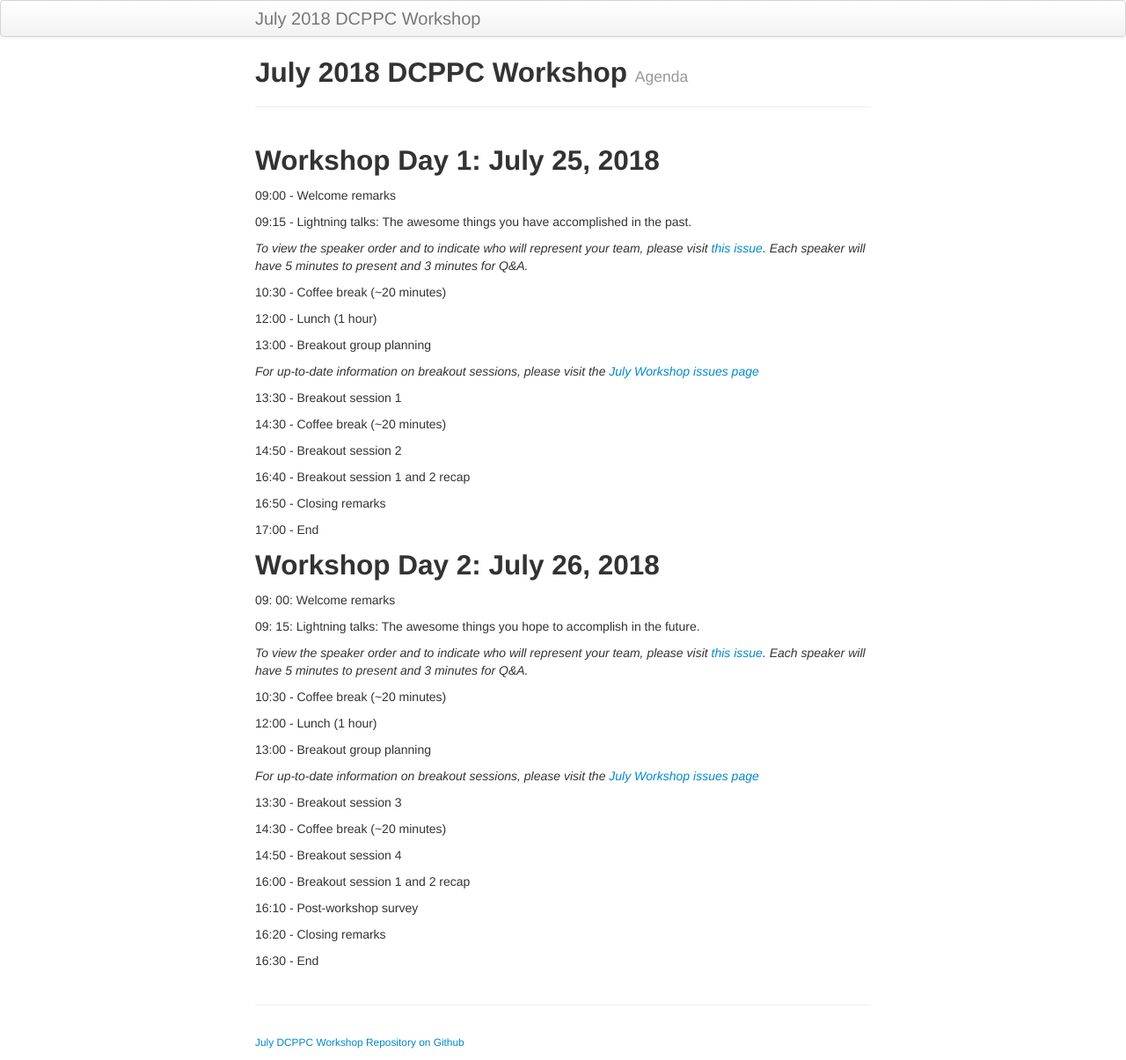
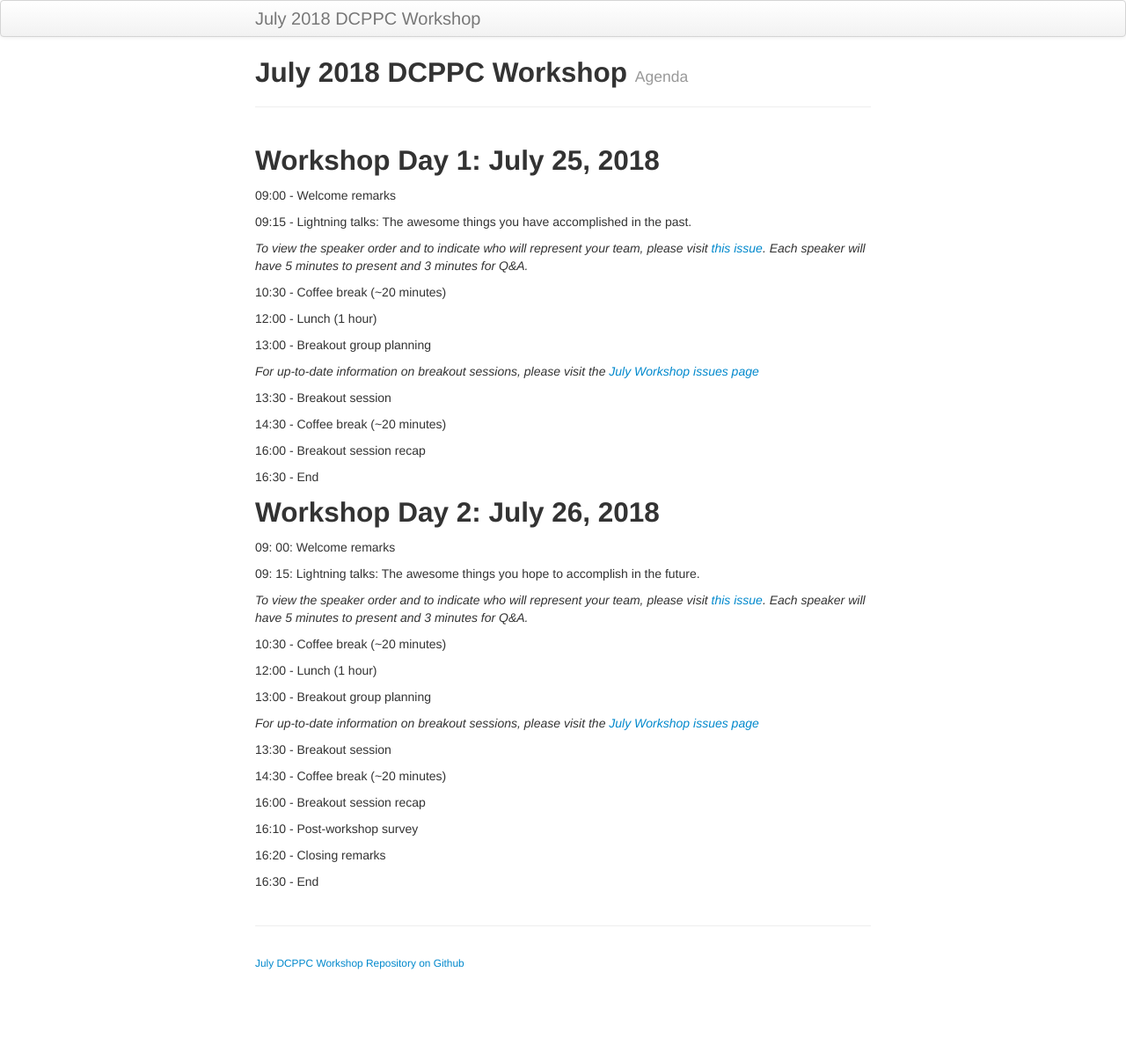
Before and after one commit to dcppc/2018-july-workshop, a Jekyll site: the page built from docs/agenda.md, in a window 1280 px wide. Shown: the whole page at 88% size. Built offline with Jekyll 4.4.1, drawn with Linux system fonts in a browser that asks for light colours; after the commit the page ends 1115 px from its top, so only the background shows below that.

Commit message:
slim breakouts

```diff
--- a/docs/agenda.md
+++ b/docs/agenda.md
@@ -22,17 +22,13 @@ _To view the speaker order and to indicate who will represent your team, please
 
 _For up-to-date information on breakout sessions, please visit the [July Workshop issues page](https://github.com/dcppc/2018-july-workshop/issues)_
 
-13:30 -  Breakout session 1
+13:30 - Breakout session
 
 14:30 - Coffee break (~20 minutes)
 
-14:50 -  Breakout session 2
+16:00 - Breakout session recap
 
-16:40 - Breakout session 1 and 2 recap
-
-16:50 - Closing remarks
-
-17:00 - End
+16:30 - End
 
 
 ## Workshop Day 2:  July 26, 2018
@@ -51,13 +47,11 @@ _To view the speaker order and to indicate who will represent your team, please
 
 _For up-to-date information on breakout sessions, please visit the [July Workshop issues page](https://github.com/dcppc/2018-july-workshop/issues)_
 
-13:30 -  Breakout session 3
+13:30 -  Breakout session
 
 14:30 - Coffee break (~20 minutes)
 
-14:50 -  Breakout session 4
-
-16:00 - Breakout session 1 and 2 recap
+16:00 - Breakout session recap
 
 16:10 - Post-workshop survey
 
```
